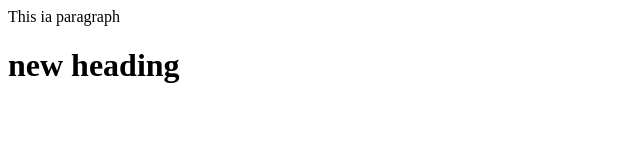
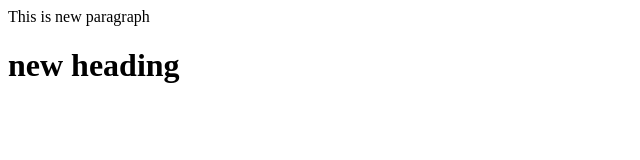
Before and after one commit to AkhilKumar199/project, a plain HTML site: page index.html in a window 1280 px wide. Shown: the full height of the page, 0-640 px from the left. Drawn offline with Linux system fonts and the light colour scheme.

Commit message:
added committed

```diff
--- a/index.html
+++ b/index.html
@@ -1,4 +1,4 @@
 <html>
-<p>This ia paragraph</p>
+<p>This is new paragraph</p>
 <h1>new heading</h1>
 </html>
```
Also changed, not shown: 1 other file.
